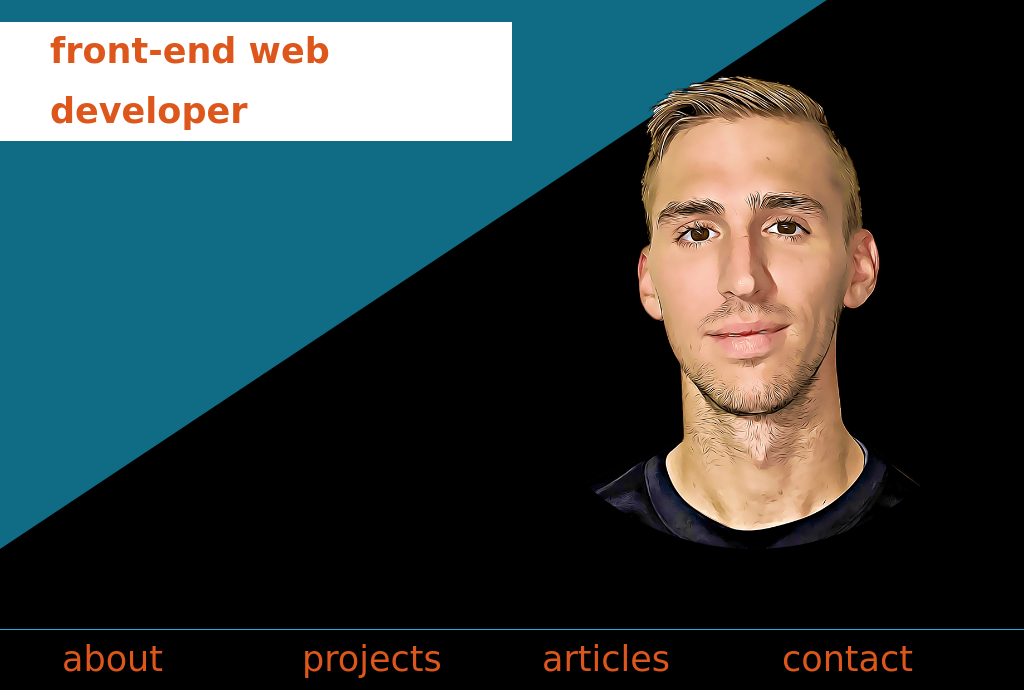
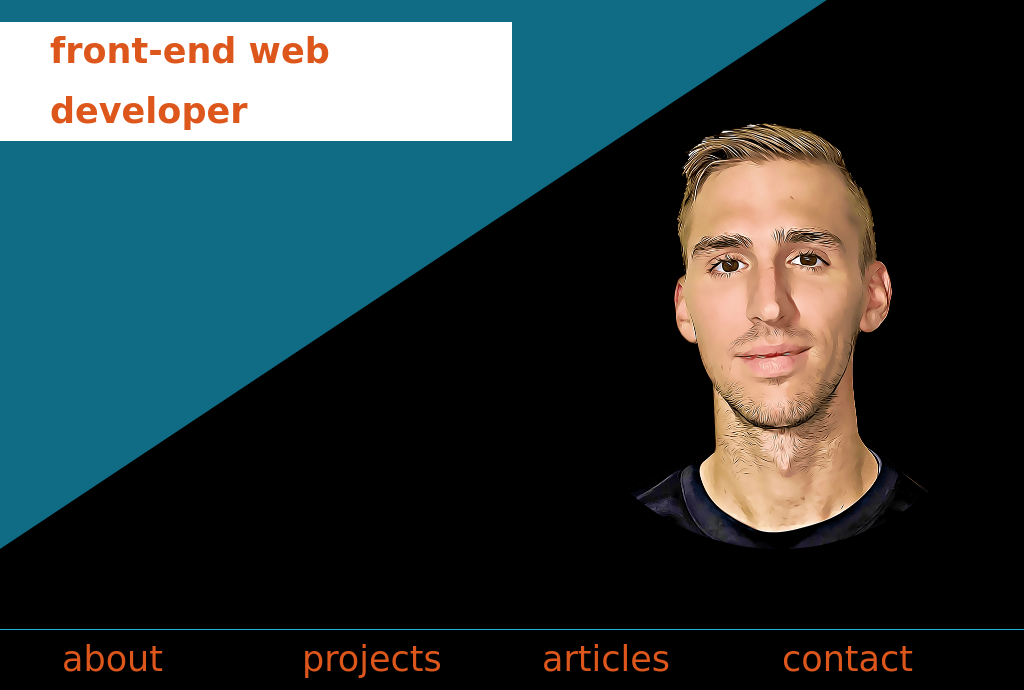
Before and after one commit to kcash-dev/kcash-dev.github.io, a website: page index.html in a window 1024 px wide. Shown: the part 131-821 px from the top of the page. Drawn offline with Linux system fonts and the light colour scheme; a web font is replaced by a local one.

Commit message:
change profile photo size

```diff
--- a/sass/components/_profile.scss
+++ b/sass/components/_profile.scss
@@ -7,16 +7,16 @@
 
 
     &__shape {
-        width: 55rem;
-        height: 55rem;
+        width: 50rem;
+        height: 50rem;
         position: absolute;
         right: 2%;
         bottom: 0%;
         clip-path: circle(50%);
 
         @media (min-width: 992px) and (max-width: 1199px) {
-            width: 50rem;
-            height: 50rem;
+            width: 45rem;
+            height: 45rem;
         }
 
         @media (min-width: 768px) and (max-width: 991px) {
```
Also changed, not shown: css/styles.css.
